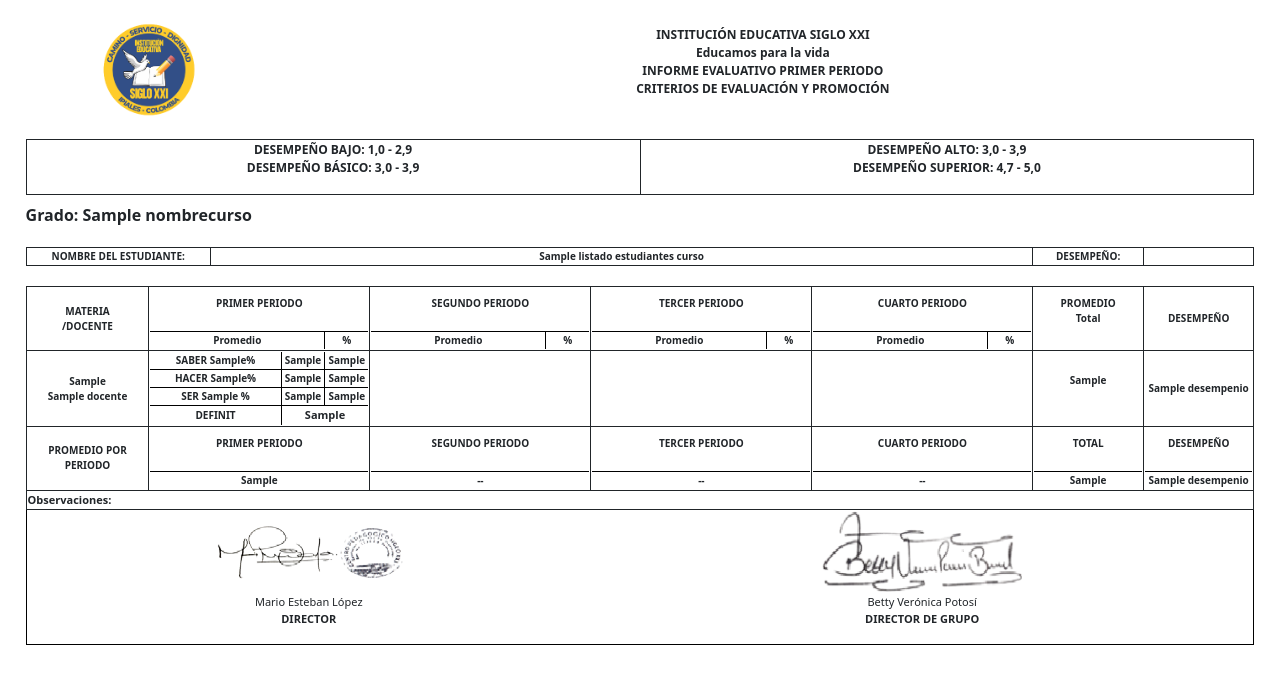
After one commit to karyn2/softAbraham2023, a CodeIgniter 4 app: the page made by app/Views/boletines/viewBoletin.php in a window 1280 px wide. The commit adds this page. Shown: the top 684 px of the page. Run offline with PHP 8.4 and a stand-in for CodeIgniter, Linux system fonts and the light colour scheme; the template is opened without the code that fills it: most values are stand-ins (such as "Sample title", 1, 10 or a date in 2020); lists and menus that the app fills with data are empty; some libraries are stand-ins or nearby versions.

Commit message:
Creacion de vistas y controladores para ver e imprimir boletin @karyn2 23/08/2023

```diff
--- a/app/Config/Routes.php
+++ b/app/Config/Routes.php
@@ -117,6 +117,9 @@ $routes->Post('/getAsignaturasporCurso', 'CalificacionesController::getAsignatur
 $routes->Post('/obtenerEstudiantes', 'CalificacionesController::obtenerEstudiantes');
 $routes->Post('/guardarCalificaciones', 'CalificacionesController::guardarCalificaciones');
 $routes->Post('/actualizarCalificaciones', 'CalificacionesController::actualizarCalificaciones');
+//Boletines Controller
+$routes->get('/Boletines', 'BoletinController::index');
+$routes->get('/verBoletin/(:any)', 'BoletinController::verBoletin/$1');
 
 
 
--- a/app/Controllers/CalificacionesController.php
+++ b/app/Controllers/CalificacionesController.php
@@ -64,7 +64,6 @@ class CalificacionesController extends BaseController
 
         $asigCurso = new CursoAsignaturaModel();
         $curso = new CursoModel();
-        $logroAsig = new AsignaturaLogroModel();
         $logroAsig = new AsignaturaLogroModel();
 
         $curso_id = $this->request->getPost('curso');
--- /dev/null
+++ b/app/Views/boletines/viewBoletin.php
@@ -0,0 +1,328 @@
+<!DOCTYPE html>
+<html lang="en">
+<head>
+    <meta charset="UTF-8">
+    <meta name="viewport" content="width=device-width, initial-scale=1.0">
+    <title>Boletines</title>
+    <link href="https://cdn.jsdelivr.net/npm/bootstrap@5.2.1/dist/css/bootstrap.min.css" rel="stylesheet"
+        integrity="sha384-iYQeCzEYFbKjA/T2uDLTpkwGzCiq6soy8tYaI1GyVh/UjpbCx/TYkiZhlZB6+fzT" crossorigin="anonymous">
+    <link rel="stylesheet" href="https://cdn.jsdelivr.net/npm/bootstrap-icons@1.10.5/font/bootstrap-icons.css">
+    <link href="<?= base_url('/css/boletin.css') ?>" rel="stylesheet">
+</head>
+<body>
+    <?php foreach ($listadoEstudiantesCurso as $estudiante) : ?>
+
+        <table class="contenedor  page-break"" >
+         <tr>
+            <th class="text-center" width="20%">
+            <img src="<?= base_url('/img/logosiglo21.png') ?>" alt="logo" class="imagen" />
+            </th>
+            <th  width="80%" style="text-align:center">
+                <p>
+                    <b>INSTITUCIÓN EDUCATIVA SIGLO XXI</b> <br>
+                    <b>Educamos para la vida</b> <br>
+                    INFORME EVALUATIVO PRIMER PERIODO  <br>
+                    CRITERIOS DE EVALUACIÓN Y PROMOCIÓN
+                </p>
+            </th>
+          </tr>
+        </table>
+        <table class="contenedor" >
+            <tr class="mt-4">
+                <th class="text-center cuadro" width="50%">
+                    <p>
+                        DESEMPEÑO BAJO:    1,0 - 2,9 <br>
+                        DESEMPEÑO BÁSICO:   3,0 - 3,9
+                    </p>
+                </th>
+                <th class="text-center cuadro" width="50%">
+                    <p>
+                        DESEMPEÑO ALTO:    3,0 - 3,9 <br>
+                        DESEMPEÑO SUPERIOR:   4,7 - 5,0
+                    </p>
+                </th>
+            </tr>
+        </table>
+
+          <label class="mt-2 letraMediana"> <b>Grado:  <?= $nombrecurso['nombre_curso'] ?></b></label>
+        <br>
+            <table class="contenedor" style="font-size:10px" >
+                <tr style="font-size:10px" >
+                    <th class="cuadro" width="15%" style="font-size:10px"  >
+                        <b>NOMBRE DEL ESTUDIANTE: </b>
+                    </th>
+                    <th class="cuadro" width="67%" style="font-size:10px"  >
+                     <?= $estudiante['nombre']; ?>
+                    </th>
+                    <th class="cuadro" width="9%" style="font-size:10px"  >
+                        <b>DESEMPEÑO: </b>
+                    </th>
+                    <th class="cuadro" width="9%">
+
+                    </th>
+                </tr>
+            </table>
+            <table class="contenedor">
+                <tr style="font-size:10px" >
+                    <th class="cuadro" width="10%" style="font-size:10px"  >
+                        <b>MATERIA <br>
+                            /DOCENTE </b>
+                    </th>
+                    <th class="cuadro" width="18%" style="font-size:10px" >
+                            <div class="mt-2">
+                                <b>PRIMER PERIODO</b>
+                            </div>
+                            <table class="contenedor2">
+                                <tr>
+                                    <td class="cuadro2" width="80%" style="font-size:10px" >
+                                        Promedio
+                                    </td>
+                                    <td class="cuadro3" width="20%" style="font-size:10px" >
+                                        %
+                                    </td>
+                                </tr>
+                            </table>
+                    </th>
+                    <th class="cuadro" width="18%" style="font-size:10px" >
+                        <div class="mt-2">
+                            <b>SEGUNDO PERIODO</b>
+                        </div>
+                        <table class="contenedor2">
+                            <tr>
+                                <td class="cuadro2" width="80%" style="font-size:10px">
+                                    Promedio
+                                </td>
+                                <td class="cuadro3" width="20%" style="font-size:10px">
+                                    %
+                                </td>
+                            </tr>
+                        </table>
+                    </th>
+                    <th class="cuadro" width="18%"  style="font-size:10px">
+                        <div class="mt-2">
+                            <b>TERCER PERIODO</b>
+                        </div>
+                        <table class="contenedor2">
+                            <tr>
+                                <td class="cuadro2" width="80%" style="font-size:10px">
+                                    Promedio
+                                </td>
+                                <td class="cuadro3" width="20%" style="font-size:10px">
+                                    %
+                                </td>
+                            </tr>
+                        </table>
+                    </th>
+                    <th class="cuadro" width="18%" style="font-size:10px" >
+                           <div class="mt-2">
+                            <b>CUARTO PERIODO</b>
+                        </div>
+                        <table class="contenedor2">
+                            <tr>
+                                <td class="cuadro2" width="80%" style="font-size:10px">
+                                    Promedio
+                                </td>
+                                <td class="cuadro3" width="20%" style="font-size:10px">
+                                    %
+                                </td>
+                            </tr>
+                        </table>
+                    </th>
+                    <th class="cuadro" width="9%" style="font-size:10px">
+                        <P>
+                            <b>PROMEDIO</b> <br>
+                            Total
+                        </P>
+                    </th>
+                    <th class="cuadro" width="9%" style="font-size:10px">
+                        <b>DESEMPEÑO</b>
+                    </th>
+                </tr>
+                <?php foreach ($estudiantesConNota as $notas) : ?>
+
+                    <?php if ($notas['documento'] === $estudiante['documento']) : ?>
+
+                        <tr>
+                        <th class="cuadro" style="font-size:10px">
+                            <b><?=  $notas['area_asignatura']?> </b> <br>
+                            <b><?=  $notas['docente']['nombre'] ?> </b>
+                        </th>
+                        <th class="cuadro" style="font-size:8px">
+                            <table style="width:100%">
+                                <tr>
+                                    <th class="cuadro4" width="60%"   style="font-size:10px">
+                                    SABER <?=  $notas['porcentajeSaber']?>%
+                                    </th>
+                                    <th class="cuadro4" width="20%" style="font-size:10px">
+                                    <?=  $notas['notaSb2']?>
+                                    </th>
+                                    <th style="font-size:10px" width="20%">
+                                        <?=  $notas['notaSb']?>
+                                    </th>
+                                </tr>
+                                <tr>
+                                    <th class="cuadro2" width="60%"   style="font-size:10px">
+                                        HACER <?=  $notas['porcentajeHacer']?>%
+                                    </th>
+                                    <th class="cuadro2" width="20%" style="font-size:10px">
+                                        <?=  $notas['notaHc2']?>
+                                    </th>
+                                    <th class="cuadro3"  style="font-size:10px" width="20%">
+                                        <?=  $notas['notaHc']?>
+                                    </th>
+                                </tr>
+                                <tr>
+                                    <th class="cuadro2" width="60%"   style="font-size:10px">
+                                        SER <?=  $notas['porcentajeSer']?> %
+                                    </th>
+                                    <th class="cuadro2" width="20%" style="font-size:10px">
+                                        <?=  $notas['notaSr2']?>
+                                    </th>
+                                    <th class="cuadro3"  style="font-size:10px" width="20%">
+                                        <?=  $notas['notaSr']?>
+                                    </th>
+                                </tr>
+                                <tr>
+                                    <th class="cuadro2" width="60%"   style="font-size:10px">
+                                        DEFINIT
+                                    </th>
+                                    <th class="cuadro3" colspan="2" style="font-size:11px">
+                                        <?=  $notas['sumaNotas']?>
+                                    </th>
+                                </tr>
+                            </table>
+                        </th>
+                        <th class="cuadro" style="font-size:10px" >
+
+                        </th>
+                        <th class="cuadro" >
+
+                        </th>
+                        <th class="cuadro" >
+
+                        </th>
+                        <th class="cuadro" style="font-size:10px" >
+                            <P>
+                                <?=  $notas['sumaNotas']?>
+                            </P>
+                        </th>
+                        <th class="cuadro" style="font-size:10px">
+                            <?=  $notas['desempenio']?>
+                        </th>
+                    </tr>
+
+                    <?php endif; ?>
+                <?php endforeach; ?>
+
+                <th class="cuadro" width="10%" style="font-size:10px"  >
+                        <b>PROMEDIO POR <br>
+                        PERIODO </b>
+                    </th>
+                    <th class="cuadro" width="18%" style="font-size:10px" >
+                            <div class="mt-2">
+                                <b>PRIMER PERIODO</b>
+                            </div>
+                            <table class="contenedor2">
+                                <tr>
+                                    <td class="cuadro3" width="100%" style="font-size:10px" >
+                                    <?=  $estudiante['sumaNotas']?>
+                                    </td>
+                                </tr>
+                            </table>
+                    </th>
+                    <th class="cuadro" width="18%" style="font-size:10px" >
+                        <div class="mt-2">
+                            <b>SEGUNDO PERIODO</b>
+                        </div>
+                        <table class="contenedor2">
+                            <tr>
+                                <td class="cuadro3" width="100%" style="font-size:10px">
+                                    --
+                                </td>
+                            </tr>
+                        </table>
+                    </th>
+                    <th class="cuadro" width="18%"  style="font-size:10px">
+                        <div class="mt-2">
+                            <b>TERCER PERIODO</b>
+                        </div>
+                        <table class="contenedor2">
+                            <tr>
+                                <td class="cuadro3" width="100%" style="font-size:10px">
+                                    --
+                                </td>
+                            </tr>
+                        </table>
+                    </th>
+                    <th class="cuadro" width="18%" style="font-size:10px" >
+                           <div class="mt-2">
+                            <b>CUARTO PERIODO</b>
+                        </div>
+                        <table class="contenedor2">
+                            <tr>
+                                <td class="cuadro3" width="100%" style="font-size:10px">
+                                  --
+                                </td>
+                            </tr>
+                        </table>
+                    </th>
+                    <th class="cuadro" width="9%" style="font-size:10px">
+                         <div class="mt-2">
+                            <b>TOTAL</b>
+                        </div>
+                        <table class="contenedor2">
+                            <tr>
+                                <td class="cuadro3" width="100%" style="font-size:10px">
+                                <?=  $estudiante['sumaNotas']?>
+                                </td>
+                            </tr>
+                        </table>
+                    </th>
+                    <th class="cuadro" width="9%" style="font-size:10px">
+                         <div class="mt-2">
+                            <b>DESEMPEÑO</b>
+                        </div>
+                        <table class="contenedor2">
+                            <tr>
+                                <td class="cuadro3" width="100%" style="font-size:10px">
+                                <?=  $estudiante['desempenio']?>
+                                </td>
+                            </tr>
+                        </table>
+                    </th>
+                </tr>
+                <tr>
+                    <td class="cuadro" colspan="7" style="font-size:11px;   text-align: left;">
+                       <b> Observaciones:</b>
+                    </td>
+                </tr>
+                <tr>
+                    <td class="cuadro7 " colspan="3" style="font-size:11px;   text-align: center;">
+                    <img src="<?= base_url('/img/firma1.1.png') ?>" alt="logo"  class="imagen2" />
+                    </td>
+                    <td class="cuadro4" colspan="4" style="font-size:11px;  text-align: center;">
+                    <img src="<?= base_url('/img/firma2.2.png') ?>" alt="logo"  class="imagen2"  />
+                    </td>
+                </tr>
+                <tr>
+                    <td class="cuadro6 " colspan="3" style="font-size:11px;   text-align: center;">
+                        <p>
+                            Mario Esteban López <br>
+                        <b>DIRECTOR</b>
+                        </p>
+                    </td>
+                    <td class="cuadro5 " colspan="4" style="font-size:11px;  text-align: center;">
+                        <p>
+                            Betty Verónica Potosí <br>
+                        <b>DIRECTOR DE GRUPO</b>
+                        </p>
+                    </td>
+                </tr>
+            </table>
+         <br>
+    <?php endforeach; ?>
+
+
+
+</body>
+</html>
--- a/app/Views/layout/layout.php
+++ b/app/Views/layout/layout.php
@@ -98,7 +98,7 @@
                                 class="ms-1 d-none d-sm-inline ">Boletines</span>
                         </a>
                         <div class=" dropdown-menu dropdown-menu-right" aria-labelledby="navbarDropdownMenuLink" id="muenudrop">
-                        <a class="dropdown-item" href="#">Consultar Boletín</a>
+                        <a class="dropdown-item" href="<?php echo base_url('/Boletines')?>">Consultar Boletín</a>
                     </li>
 
                     <li class="nav-item dropdown ">
--- /dev/null
+++ b/public/css/boletin.css
@@ -0,0 +1,83 @@
+body{
+    margin-left: 2%;
+    margin-right: 2%;
+    font-size: 10px;
+}
+
+
+.contenedor{
+    font-size: 12px;
+    padding-left: 5%;
+    padding-right: 5%;
+    align-items: center;
+    text-align: center;
+    width: 100%;
+    margin-top: 20px;
+}
+
+.imagen{
+    max-width: 100px;
+    max-height: 100px;
+}
+
+.imagen2{
+    max-width: 200px;
+    max-height: 200px;
+}
+
+.cuadro{
+    border-color: black;
+    border: 0.5px solid;
+    font-size: 12px;
+}
+
+.letraMediana{
+    font-size: 16px;
+}
+
+.cuadro2 {
+    border-top: 0.5px solid black; /* Borde superior */
+    border-right: 0.5px solid black; /* Borde lateral derecho */
+    font-size: 12px;
+}
+.cuadro4 {
+    border-right: 0.5px solid black; /* Borde lateral derecho */
+    font-size: 12px;
+}
+.cuadro3 {
+    border-top: 0.5px solid black; /* Borde superior */
+    font-size: 12px;
+}
+.cuadro5 {
+    border-bottom:  0.5px solid black ;
+    border-right: 0.5px solid black; /* Borde lateral derecho */
+    font-size: 12px;
+    align-items: center;
+    text-align: center;
+}
+.cuadro6 {
+    border-bottom:  0.5px solid black ;
+    border-left: 0.5px solid black;
+    font-size: 12px;
+    align-items: center;
+    text-align: center;
+}
+
+.cuadro7 {
+    border-left: 0.5px solid black;
+    font-size: 12px;
+    align-items: center;
+    text-align: center;
+}
+
+.contenedor2{
+    font-size: 12px;
+    align-items: center;
+    text-align: center;
+    width: 100%;
+    margin-top: 20px;
+}
+
+.page-break {
+    page-break-before: always;
+}
--- a/public/css/botones.css
+++ b/public/css/botones.css
@@ -70,3 +70,7 @@ button:disabled:hover {
   border: none;
   border-radius: 5px;
 }
+
+.botonEditar:hover {
+  background-color: #953B29; /* Color de fondo al hacer hover */
+}
```
Also changed, not shown: app/Controllers/BoletinController.php (added, +153 -0 lines), app/Views/boletines/boletinList.php (added, +102 -0 lines), public/img/firma1.1.png (added), public/img/firma1.png (added), public/img/firma2.2.png (added), public/img/firma2.png (added).
